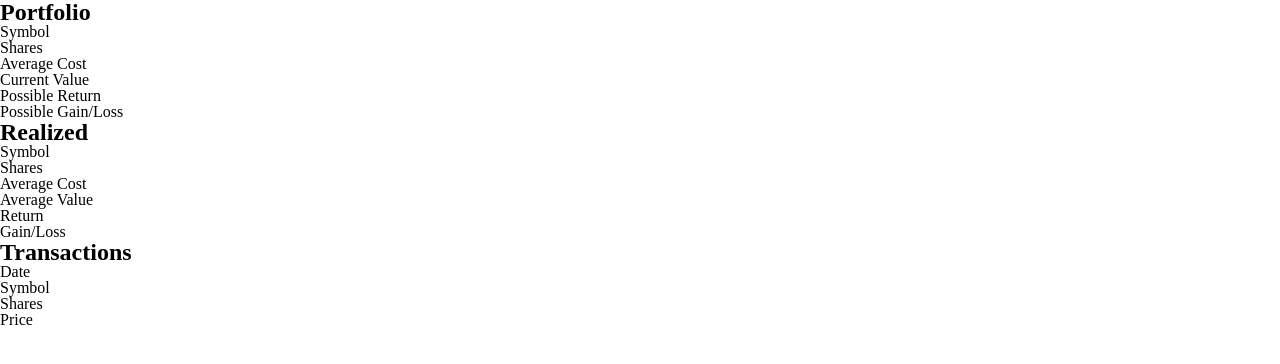
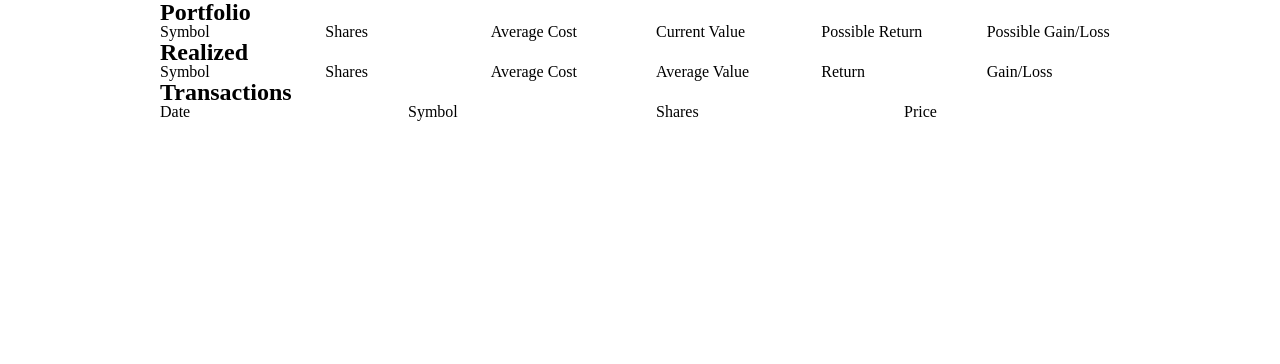
Before and after one commit to iHarasPro/org.iHaras.fon, a plain HTML site: page source/index.html in a window 1280 px wide. Drawn offline with Linux system fonts and the light colour scheme.

Commit message:
Style the Tables

```diff
--- a/source/style.css
+++ b/source/style.css
@@ -38,55 +38,43 @@ img, picture, svg, video, canvas {
 }
 
 /* ------------------------------------------------------------------------------------------ */
-/*
-main {
-  padding: 2rem;
-  display: flex;
-  gap: 2rem;
 
-  & > * {
-    flex: 1 1 0;
-  }
+body {
+  inline-size: min(calc(100% - 2rem),60rem);
+  margin-inline: auto;
 }
 
 section {
-  padding: 2rem;
-  border: 0.25rem solid #BBB;
-  border-radius: 1rem;
   display: grid;
-  gap: 2rem;
+  column-gap: 2rem;
 
-  &.portfolio {
+  &#portfolio,
+  &#realized {
     grid-template-columns: repeat(6,1fr);
   }
-}
 
-section.realized,
-section.transactions {
-  display: none;
-}
+  &#transactions {
+    grid-template-columns: repeat(4,1fr);
+  }
 
-section.portfolio {
-  max-inline-size: 60rem;
-  margin-inline: auto;
-}
+  & h2 {
+    grid-column: 1 / -1;
+  }
 
-section h2 {
-  grid-column: 1 / -1;
-}
-
-section header {
-  display: grid;
-  grid-template-columns: subgrid;
-  grid-column: 1 / -1;
+  & header {
+    display: grid;
+    grid-template-columns: subgrid;
+    grid-column: 1 / -1;
+  }
 }
 
 details {
   display: contents;
-  summary,
+
+  & summary,
   & > div {
     display: grid;
     grid-template-columns: subgrid;
     grid-column: 1 / -1;
   }
-}*/
+}
```
